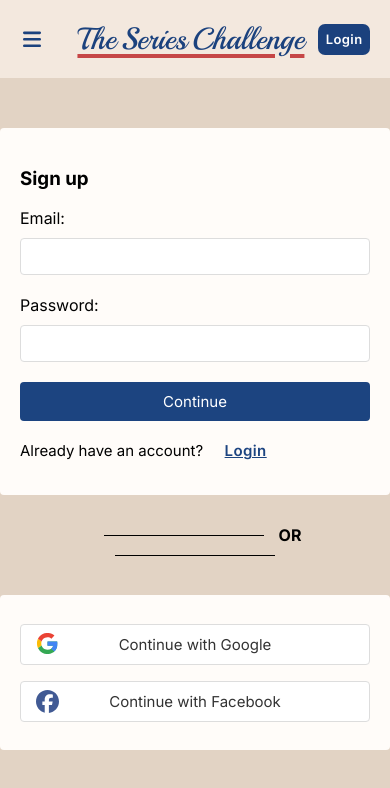
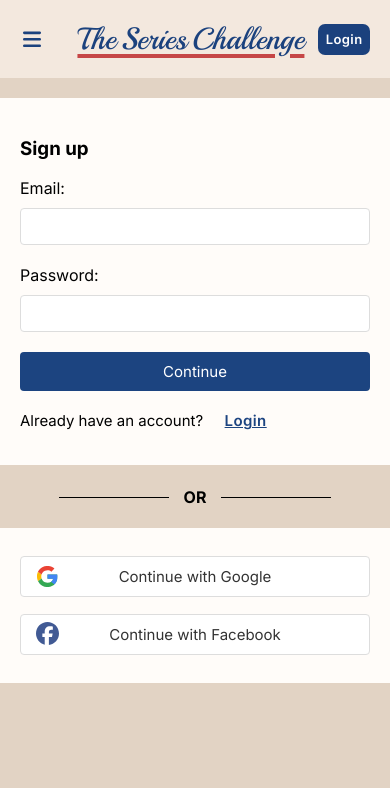
Before and after one commit to robpwatkins/workouts, a React (Create React App) app in the folder client/: page /signup in a window 390 px wide. Shown: the top 788 px of the page. Built offline with nearby package versions, Linux system fonts and the light colour scheme; no server answers.

Commit message:
adjusting mobile

```diff
--- a/client/src/index.css
+++ b/client/src/index.css
@@ -813,3 +813,18 @@ td {
     background-color: unset;
   }
 }
+
+@media (max-width: 575px) {
+  form.signup,
+  form.login,
+  form.username,
+  form.admin {
+    margin: 0;
+    border-radius: 0;
+  }
+
+  .social-heading::before,
+  .social-heading::after {
+    width: 110px;
+  }
+}
```
